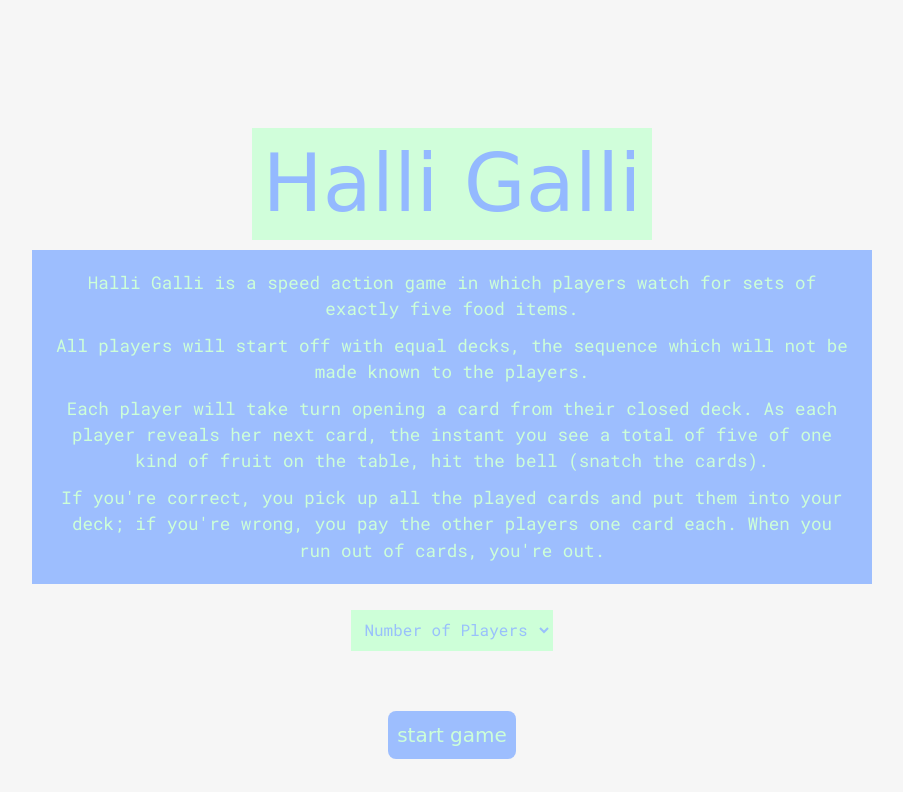
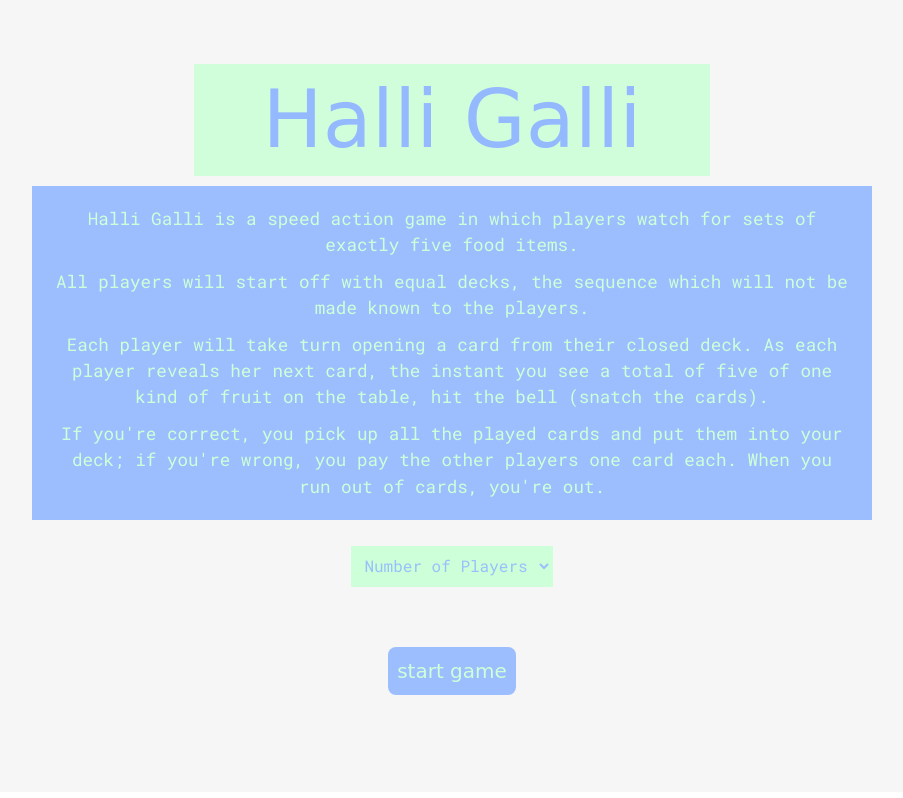
Before and after one commit to abigail-143/sei45-project1, a plain HTML site: page index.html in a window 1280 px wide. Shown: the whole page, without its empty margins (188-1091 px from the left). Drawn offline with nearby package versions, Linux system fonts and the light colour scheme; a web font is replaced by a local one.

Commit message:
amended some css for the start page

```diff
--- a/style.css
+++ b/style.css
@@ -2,7 +2,6 @@
   margin: 0;
   padding: 0;
 }
-
 
 .hide {
   display: none;
@@ -21,20 +20,20 @@ main {
   /* border: 3px solid black; */
   width: 99vw;
   height: 99vh;
-  padding-top: 10%;
+  padding-top: 5%;
   /* background-image:url('./halli-galli.gif');
   background-attachment: fixed; */
 }
 
 #game-name {
   font-size: 5rem;
-  font-family: 'Shrikhand', cursive;
+  font-family: "Shrikhand", cursive;
   color: rgba(148, 185, 255, 1);
 }
 
 .game-title {
   background-color: rgba(205, 255, 216, 0.9);
-  width: 50vh;
+  width: 40%;
   padding-top: 8px;
   padding-right: 5px;
   padding-left: 5px;
@@ -47,7 +46,7 @@ main {
   width: 65%;
   background-color: rgba(148, 185, 255, 0.9);
   color: rgba(205, 255, 216, 1);
-  font-family: 'Roboto Mono', monospace;
+  font-family: "Roboto Mono", monospace;
   font-size: 1.1rem;
 }
 
@@ -55,7 +54,7 @@ main {
   background-color: rgba(205, 255, 216, 1);
   border-color: transparent;
   color: rgba(148, 185, 255, 0.9);
-  font-family: 'Roboto Mono', monospace;
+  font-family: "Roboto Mono", monospace;
   text-align: center;
 }
 
@@ -63,7 +62,7 @@ main {
   background-color: rgba(205, 255, 216, 1);
   border-color: rgba(148, 185, 255, 0.9);
   color: rgba(148, 185, 255, 1);
-  font-family: 'Roboto Mono', monospace;
+  font-family: "Roboto Mono", monospace;
   width: 120%;
 }
 
@@ -72,7 +71,7 @@ main {
   margin: 10px 0;
   background-color: rgba(148, 185, 255, 0.9);
   color: rgba(205, 255, 216, 1);
-  font-family: 'Shrikhand', cursive;
+  font-family: "Shrikhand", cursive;
 }
 
 .div0 {
@@ -159,7 +158,7 @@ main {
 
 .div7-1 {
   width: 100%;
-  height: 50%
+  height: 50%;
 }
 
 img {
@@ -195,6 +194,6 @@ p {
 }
 
 .in-game-paragraph {
-  font-family: 'Roboto Mono', monospace;
+  font-family: "Roboto Mono", monospace;
   margin: 5px;
 }
```
